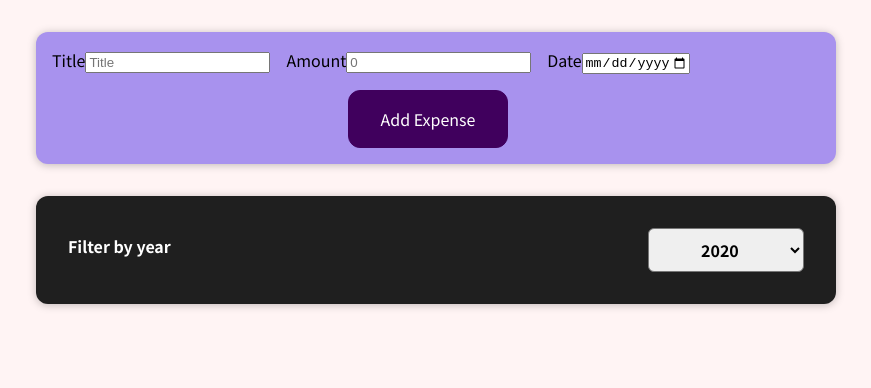
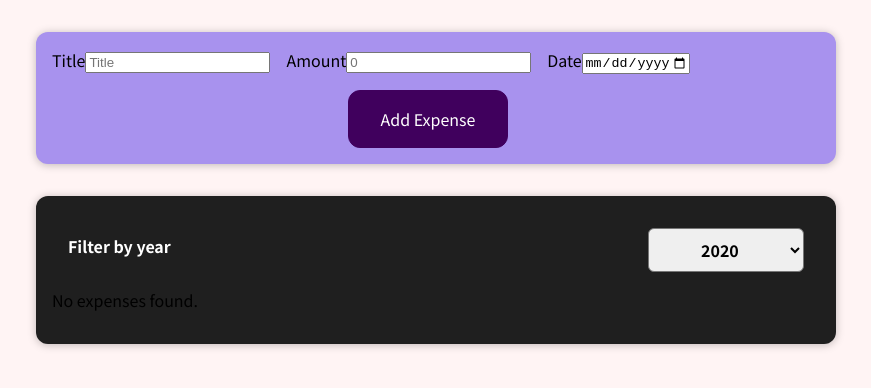
Before and after one commit to KamronP23/Expense-Tracker, a React (Create React App) app: page / in a window 1280 px wide. Shown: the top 388 px of the page, without its empty margins (204-1075 px from the left). Built offline with nearby package versions, Linux system fonts and the light colour scheme.

Commit message:
added ternary key

```diff
--- a/src/components/Expenses/Expenses.js
+++ b/src/components/Expenses/Expenses.js
@@ -21,14 +21,15 @@ function Expenses(props) {
 
     <Card className="expenses">
         <ExpensesFilter selected={filteredYear} onChangeFilter={filterChangedHandler} />
-        {filteredExpenses.map(expense => (
+        {filteredExpenses.length == 0 ? ( <p>No expenses found.</p> ): ( filteredExpenses.map(expense => (
             <ExpenseItem
             key={expense.id}
             title={expense.title}
             amount={expense.amount}
             date={expense.date}
             />
-        ))}
+        ))
+        )}
     </Card>
     </div>
     )
```
